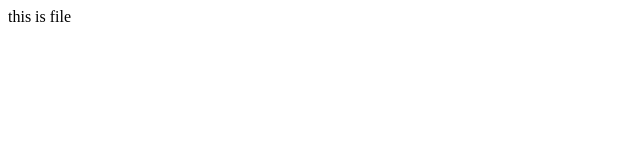
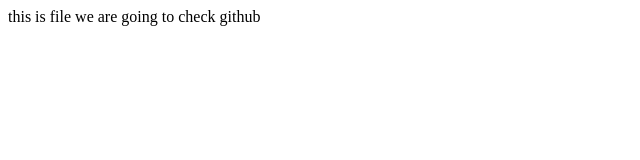
Before and after one commit to Abhinav-works/Github, a plain HTML site: page index.html in a window 1280 px wide. Shown: the whole page, without its empty margins (0-640 px from the left). Drawn offline with Linux system fonts and the light colour scheme.

Commit message:
this is a index file ok

```diff
--- a/index.html
+++ b/index.html
@@ -6,6 +6,6 @@
     <title>Document</title>
 </head>
 <body>
-    this is file
+    this is file we are going to check github
 </body>
 </html>
```
